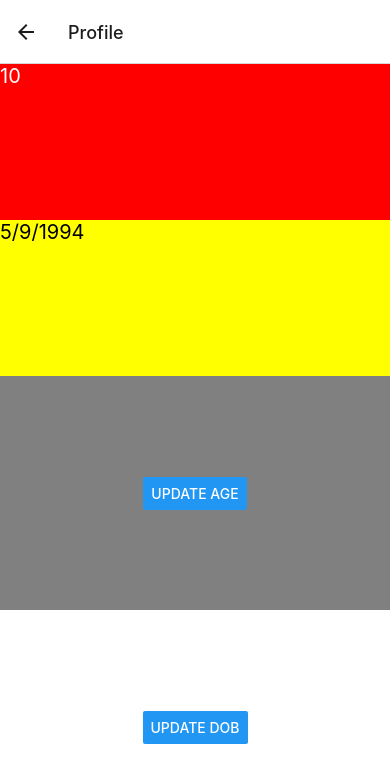
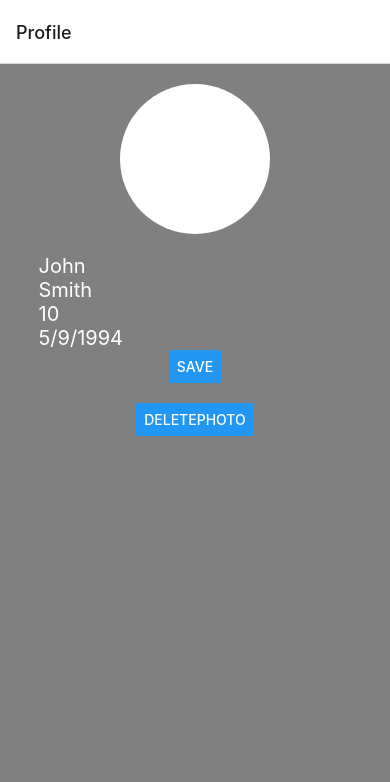
Before and after one commit to yogeshsnous/TestProject, a React Native app: screen /Profile in a window 390 px wide. Shown: the top 782 px of the page. Built offline with nearby package versions, Linux system fonts and the light colour scheme.

Commit message:
permission and image picker

```diff
--- a/App.tsx
+++ b/App.tsx
@@ -99,7 +99,7 @@ function App(): React.JSX.Element {
 
   let initialRouteName;
   //checkaync
-  initialRouteName = "Onboard"
+  initialRouteName = "Profile"
 
 
   return (
--- a/package.json
+++ b/package.json
@@ -19,6 +19,7 @@
     "react": "18.2.0",
     "react-native": "0.74.2",
     "react-native-date-picker": "^5.0.4",
+    "react-native-image-picker": "^7.1.2",
     "react-native-safe-area-context": "^4.10.4",
     "react-native-screens": "^3.31.1",
     "react-native-webview": "^13.10.4"
--- a/src/screens/ProfileScreen.tsx
+++ b/src/screens/ProfileScreen.tsx
@@ -1,13 +1,17 @@
 import React from 'react';
-import { Button, View, Text, StyleSheet } from 'react-native';
+import { Button, View, Alert, StyleSheet, TextInput, Image, TouchableOpacity, PermissionsAndroid } from 'react-native';
+import {launchCamera, launchImageLibrary } from 'react-native-image-picker';
 
 type profileProps = {
     name: string;
 }
 
 type profileState = {
-    age: number;
+    firstName: string;
+    lastName: string;
+    age: string;
     dob: string;
+    profileImage?: string;
 }
 
 
@@ -17,11 +21,10 @@ class ProfileScreen extends React.Component<profileProps, profileState> {
 
     constructor(props: profileProps) {
         super(props);
-        this.state = { age: 10, dob: '5/9/1994' }
-        this.updateAge = this.updateAge.bind(this);
-        this.updateDOB = this.updateDOB.bind(this);
-        this.renderFirstText = this.renderFirstText.bind(this);
-        this.renderButton = this.renderButton.bind(this);
+        this.state = { firstName: "John", lastName: "Smith", age: "10", dob: '5/9/1994'}
+        this.openGallery = this.openGallery.bind(this);
+        this.openCamera = this.openCamera.bind(this);
+        this.getCameraPermission = this.getCameraPermission.bind(this);
     }
 
     componentDidMount(): void {
@@ -31,38 +34,74 @@ class ProfileScreen extends React.Component<profileProps, profileState> {
     componentWillUnmount(): void {
         console.log("Unloaded Class Component")
     }
-    updateAge() {
-        this.setState({
-            age: 15,
-        })
-    }
-    updateDOB() {
-        this.setState({
-            dob: '06/08/1996'
+
+    async getCameraPermission(){
+        try {
+          const grantedRes = await PermissionsAndroid.request(
+            PermissionsAndroid.PERMISSIONS.CAMERA,
+            {
+              title: 'Cool Photo App Camera Permission',
+              message:
+                'Cool Photo App needs access to your camera ' +
+                'so you can take awesome pictures.',
+              buttonNeutral: 'Ask Me Later',
+              buttonNegative: 'Cancel',
+              buttonPositive: 'OK',
+            },
+          );
+
+          if (grantedRes === PermissionsAndroid.RESULTS.GRANTED) {
+            launchCamera({mediaType: 'photo', includeBase64: true, saveToPhotos: true}, (res) => {
+                this.setState({profileImage: res?.assets[0].uri ?? ""})
+                console.log(res?.assets[0])
+             })
+          } else {
+            Alert.alert("Please enable camera permission")
+          }
+        } catch (err) {
+          console.warn(err);
+        }
+      };
+
+
+    openGallery() {
+        launchImageLibrary({mediaType: 'photo', presentationStyle: ''}, (res) => {
+            this.setState({profileImage: res?.assets[0].uri ?? ""})
+
+
         })
     }
 
-    renderFirstText() {
+    openCamera() {
 
-        return (
-            <Text style={{ flex: 2, backgroundColor: 'red', fontSize: 20, color: 'white' }}>{this.state.age}</Text>
-        )
+        this.getCameraPermission();
+
     }
 
-    renderButton() {
-        return (<View style={{ flex: 3, backgroundColor: 'white', justifyContent: 'center', alignItems: 'center' }}><Button title='Update DOB' onPress={this.updateDOB} />
-        </View>)
-    }
+
+
 
     render() {
         return (
             <View style={styles.container}>
-                {this.renderFirstText()}
-                <Text style={{ flex: 2, backgroundColor: 'yellow', fontSize: 20 }}>{this.state.dob}</Text>
-                <View style={{ flex: 3, backgroundColor: 'gray', justifyContent: 'center', alignItems: 'center' }}><Button title='Update Age' onPress={this.updateAge} />
+                <TouchableOpacity
+                onPress={() => this.openGallery()}>
+                <Image source={{uri: this.state.profileImage}} style={{marginVertical: 20, width: 150, height: 150, borderRadius: 75, backgroundColor: 'white'}}/>
+                </TouchableOpacity>
+
+                <TextInput value={this.state.firstName} style={{fontSize: 20, color: 'white'}} />
+                <TextInput value={this.state.lastName} style={{fontSize: 20, color: 'white',  }} />
+                <TextInput value={this.state.age} style={{fontSize: 20, color: 'white',  }} />
+                <TextInput value={this.state.dob} style={{fontSize: 20, color: 'white',  }} />
+
+                <View style={{ justifyContent: 'center', alignItems: 'center' }}>
+                    <Button title='Save' onPress={() => {}} />
                 </View>
 
-                {this.renderButton()}
+                <View style={{ marginTop: 20, justifyContent: 'center', alignItems: 'center' }}>
+                    <Button title='DeletePhoto' onPress={() => {this.setState({profileImage: undefined})}} />
+                </View>
+
 
             </View>
         )
@@ -72,7 +111,9 @@ class ProfileScreen extends React.Component<profileProps, profileState> {
 
 const styles = StyleSheet.create({
     container: {
-        backgroundColor: 'green',
+        backgroundColor: 'gray',
+        justifyContent: 'flex-start',
+        alignItems: 'center',
         flex: 1,
     },
     buttonView: {
```
Also changed, not shown: 5 other files (tests, documents, lock files or other folders).
